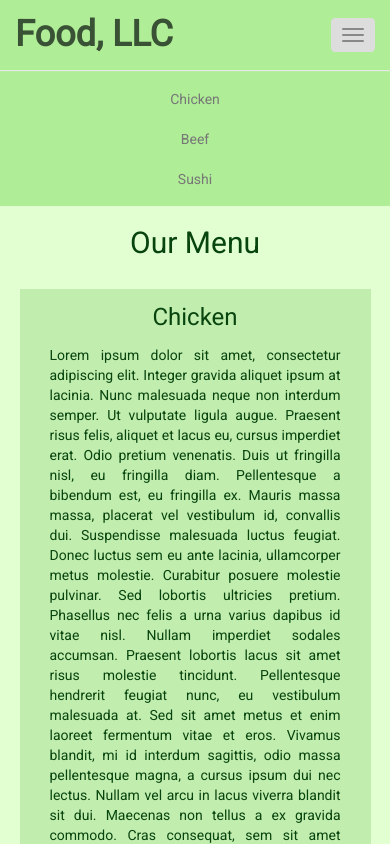
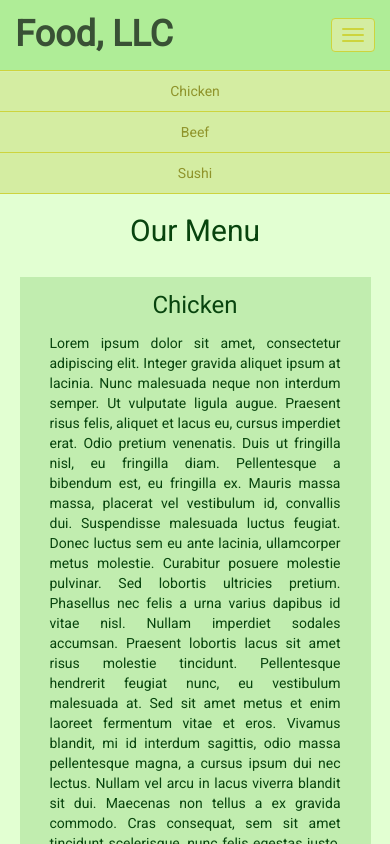
Before and after one commit to acoelhosantos/coursera-html-css-javascript-web-dev, a plain HTML site: page module3-solution/index.html in a window 390 px wide. Both pictures are taken after a click on the button "Toggle navigation". Shown: the top 844 px of the page. Drawn offline with nearby package versions, Linux system fonts and the light colour scheme.

Commit message:
Assignment styles applied

```diff
--- a/module3-solution/css/style.css
+++ b/module3-solution/css/style.css
@@ -12,18 +12,30 @@ body {
 
 .navbar-custom {
     background-color: #afed97;
-    border: 0px;
-    border-color: #08440e;
+    border: 0px #08440e;
 }
 
 .navbar-brand {
     height: 70px;
 }
 
-button.navbar-toggle {
+#main-button {
     margin-top: 18px;
     margin-bottom: 18px;
-    border-color: #08440e;
+    border-color: #cdd43e;
+    background-color: #d4eda2;
+}
+
+#main-button:hover {
+    background-color: #daed81;
+}
+
+#main-button > .icon-bar {
+    background-color: #cdd43e;
+}
+
+#bs-example-navbar-collapse-1 {
+    border-color: #cdd43e;
 }
 
 h1.title {
@@ -48,5 +60,22 @@ div.main-content {
 }
 
 .mobile-menu {
-    /*background-color: #8c8c8c;*/
+    background-color: #d4eda2;
+    padding: 0px;
 }
+
+.mobile-menu > ul {
+    margin: 0px;
+}
+
+.navbar-default .mobile-menu .navbar-nav > li {
+    border-bottom: 1px solid #cdd43e;
+}
+
+.navbar-default .mobile-menu .navbar-nav > li > a {
+    color: #8f942b;
+}
+
+.navbar-default .mobile-menu .navbar-nav > li > a:hover {
+    color: #6d7121;
+}
--- a/module3-solution/index.html
+++ b/module3-solution/index.html
@@ -21,7 +21,7 @@
     <div class="container-fluid">
         <!-- Brand and toggle get grouped for better mobile display -->
         <div class="navbar-header">
-            <button type="button" class="navbar-toggle collapsed" data-toggle="collapse"
+            <button type="button" id="main-button" class="navbar-toggle collapsed" data-toggle="collapse"
                     data-target="#bs-example-navbar-collapse-1" aria-expanded="false">
                 <span class="sr-only">Toggle navigation</span>
                 <span class="icon-bar"></span>
```
